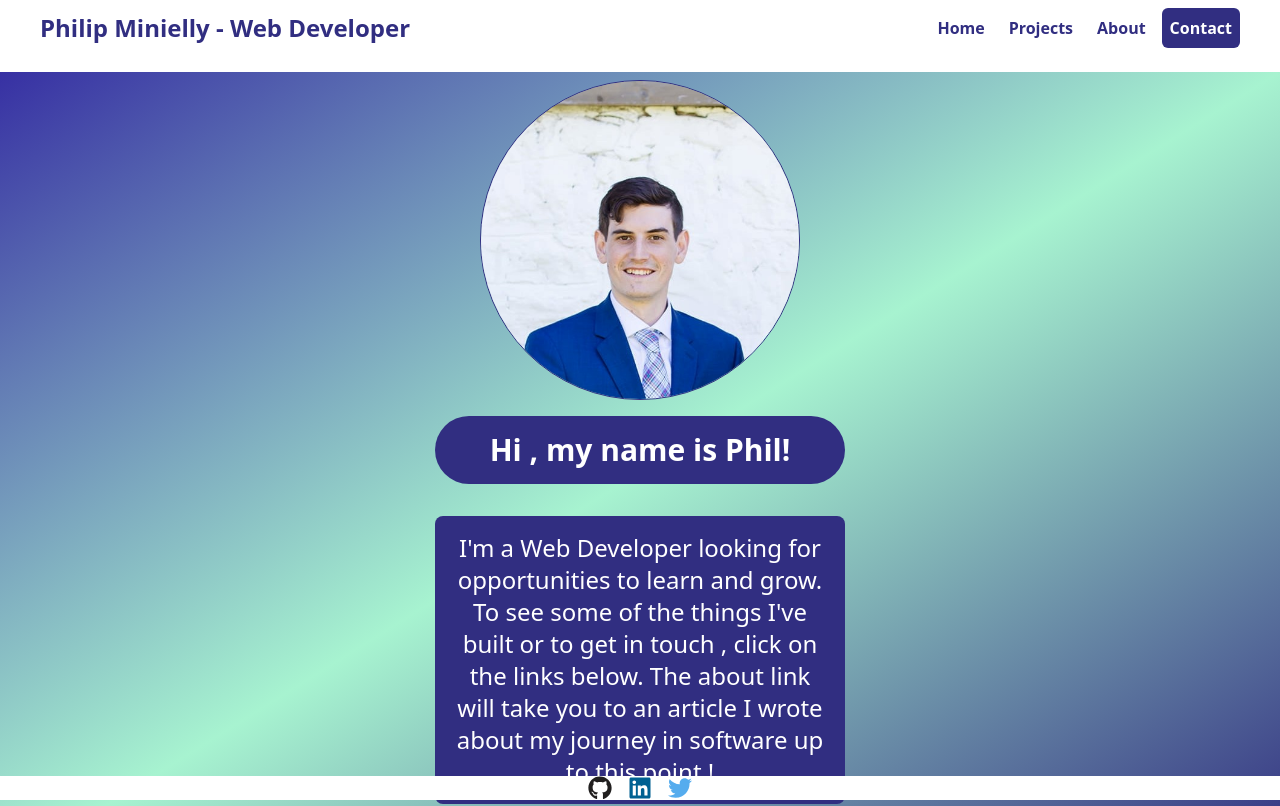
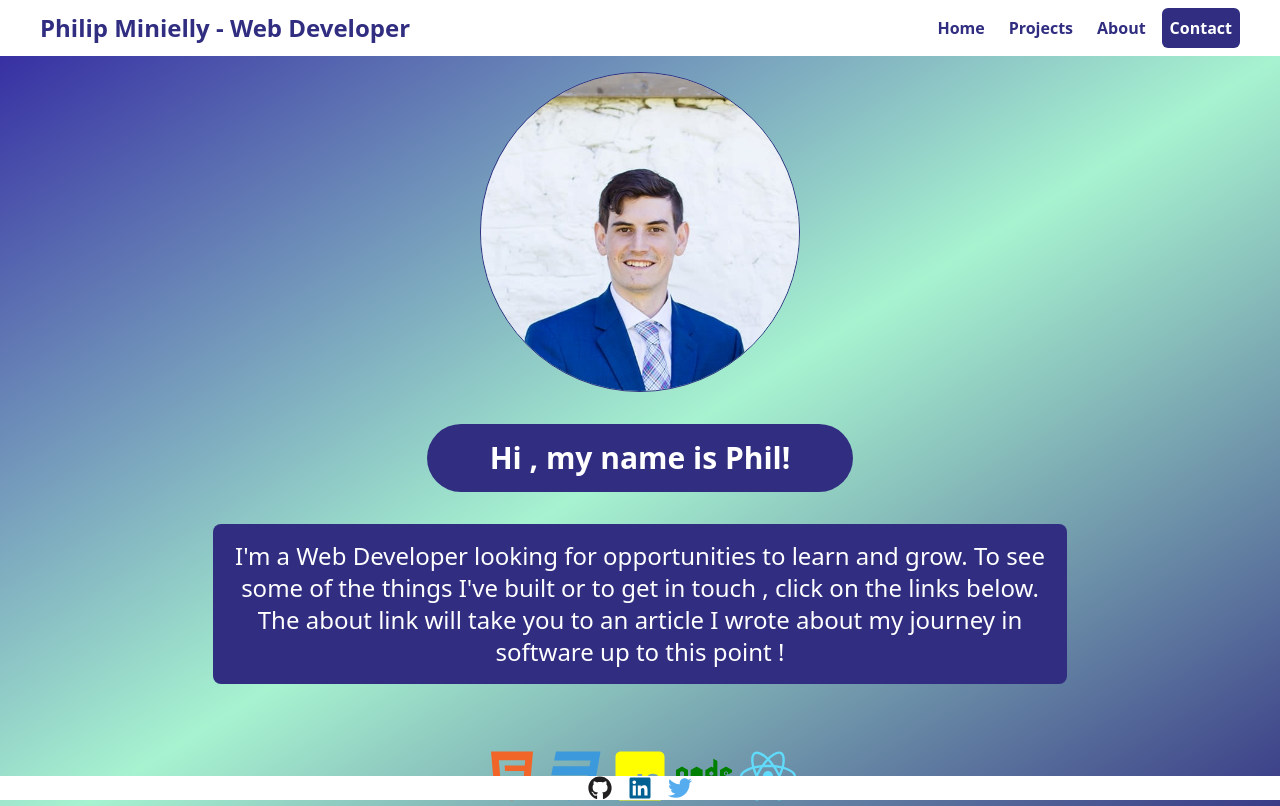
Before and after one commit to pminiell/phildev, a React (Create React App) app: page / in a window 1280 px wide. Shown: the top 806 px of the page. Built offline with nearby package versions, Linux system fonts and the light colour scheme; a web font is replaced by a local one.

Commit message:
tweaks and updates

```diff
--- a/src/components/Showcase.js
+++ b/src/components/Showcase.js
@@ -7,16 +7,16 @@ const Showcase = () => {
   return (
     <>
       <div className="bg-gradient-to-br from-indigo-800 via-green-200 to-indigo-900 h-screen md:h-vh lg:h-screen bg-scroll">
-        <div className="grid justify-items-center m-4 p-2">
+        <div className="grid justify-items-center">
           <img
             src={data[0].path}
             alt={data[0].title}
-            className="rounded-full border border-indigo-900 h-36 w-36 md:h-80 md:w-80 object-cover "
+            className="rounded-full border border-indigo-900 h-36 w-36 md:h-80 md:w-80 object-cover m-4"
           />
           <h1 className="rounded-full justify-items-center lg:w-1/3 bg-indigo-900 text-white text-xl md:text-2xl lg:text-3xl text-center font-bold p-4 m-4">
             Hi , my name is Phil!
           </h1>
-          <h1 className="rounded-lg justify-items-center lg:w-1/3 bg-indigo-900 text-white text-l md:text-xl lg:text-2xl text-center p-4 m-4">
+          <h1 className="rounded-lg justify-items-center w-2/3 bg-indigo-900 text-white text-l md:text-xl lg:text-2xl text-center p-4 m-4">
             I'm a Web Developer looking for opportunities to learn and grow. To
             see some of the things I've built or to get in touch , click on the
             links below. The about link will take you to an article I wrote
```
